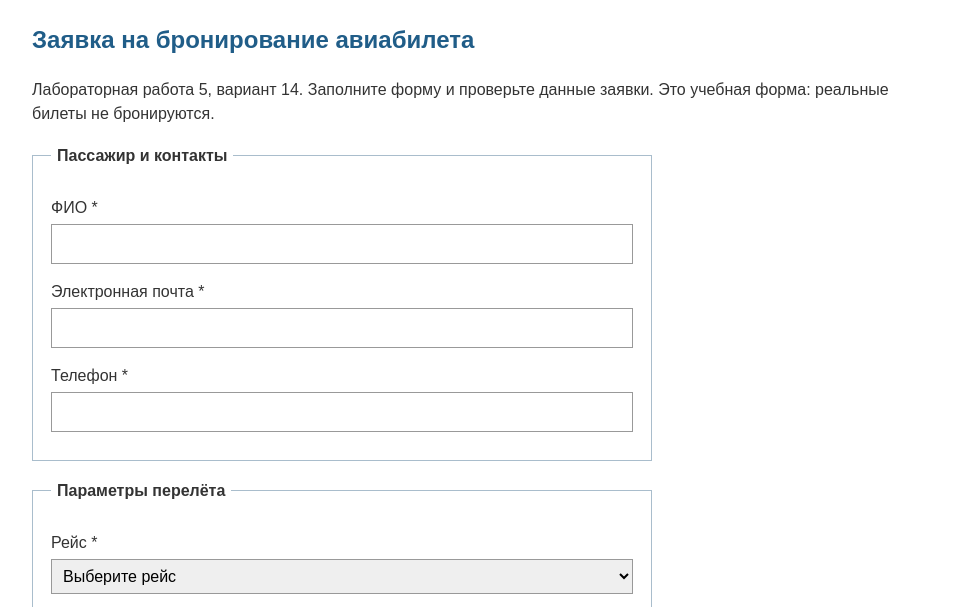
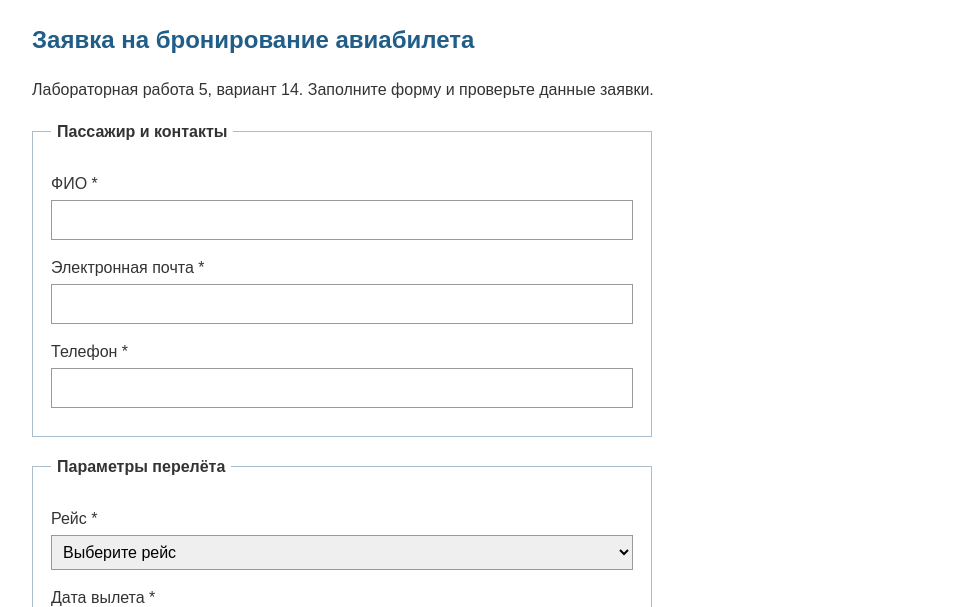
Before and after one commit to kir1lka/web-labs, a plain HTML site: page lab3/reservation.html in a window 1280 px wide. Shown: the part 142-749 px from the top of the page, without its empty margins (158-1121 px from the left). Drawn offline with Linux system fonts and the light colour scheme.

Commit message:
Обновить подписи форм лабораторной работы 5

```diff
--- a/lab3/reservation.html
+++ b/lab3/reservation.html
@@ -18,7 +18,7 @@
   </header>
   <main>
     <h2>Заявка на бронирование авиабилета</h2>
-    <p>Лабораторная работа 5, вариант 14. Заполните форму и проверьте данные заявки. Это учебная форма: реальные билеты не бронируются.</p>
+    <p>Лабораторная работа 5, вариант 14. Заполните форму и проверьте данные заявки. </p>
     <form id="reservation-form" action="reservation.html" method="get">
       <input type="hidden" name="variant" value="14">
       <fieldset><legend>Пассажир и контакты</legend>
@@ -50,7 +50,7 @@
       <button type="submit">Проверить заявку</button>
       <button type="reset">Очистить форму</button>
     </form>
-    <section id="reservation-result" class="result" role="status" hidden><h2>Данные учебной заявки</h2><p id="reservation-summary"></p></section>
+    <section id="reservation-result" class="result" role="status" hidden><h2>Данные заявки</h2><p id="reservation-summary"></p></section>
     <p><a href="../lab5/">К лабораторной работе 5</a></p>
   </main>
   <footer><p>Учебный сайт аэропорта</p></footer>
```
Also changed, not shown: lab5/examples.html (+2 -2 lines).
